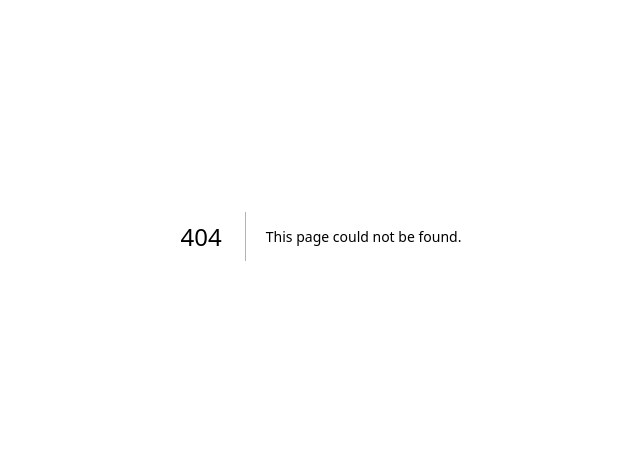
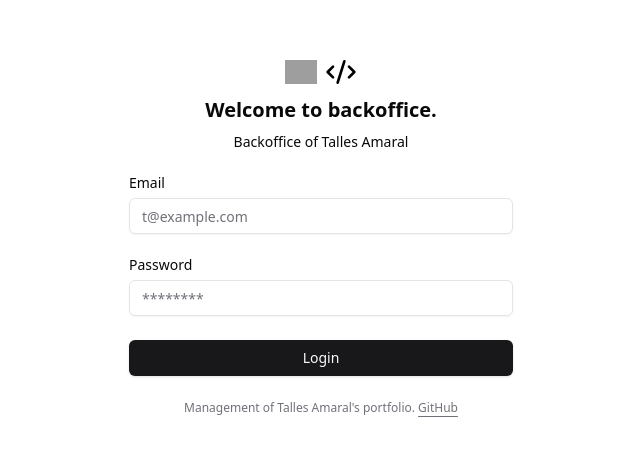
Before and after one commit to tlsamaral/tallesamaral.dev, a Next.js app: page /backoffice/sign-in in a window 1280 px wide. Before the commit this address had no page. Shown: the part 164-620 px from the top of the page, without its empty margins (319-959 px from the left). Built offline with nearby package versions, Linux system fonts and the light colour scheme; no server answers; grey boxes are pictures that could not be loaded.

Commit message:
feat: backoffice components

```diff
--- /dev/null
+++ b/src/pages/backoffice/index.tsx
@@ -0,0 +1,7 @@
+export default function BackOffice() {
+  return (
+    <div className="flex min-h-svh flex-col items-center justify-center gap-6 bg-background p-6 md:p-10">
+      <h1 className="text-2xl font-bold">Backoffice</h1>
+    </div>
+  )
+}
--- /dev/null
+++ b/src/pages/backoffice/sign-in/_components/login-form.tsx
@@ -0,0 +1,129 @@
+import { CodeXml } from 'lucide-react'
+
+import { cn } from '@/lib/utils'
+import { Button } from '@/components/ui/button'
+import { Input } from '@/components/ui/input'
+import { Label } from '@/components/ui/label'
+import Image from 'next/image'
+import { useForm } from 'react-hook-form'
+import { z } from 'zod'
+import { zodResolver } from '@hookform/resolvers/zod'
+import api from '@/lib/axios'
+import { toast } from 'sonner'
+import { isAxiosError } from 'axios'
+import { useRouter } from 'next/router'
+
+const authUserSchema = z.object({
+  email: z.string().email('This is not a valid email'),
+  password: z
+    .string()
+    .min(3, { message: 'Password must be at least 3 characters' }),
+})
+
+type AuthUser = z.infer<typeof authUserSchema>
+
+export function LoginForm({
+  className,
+  ...props
+}: React.ComponentPropsWithoutRef<'div'>) {
+  const {
+    register,
+    handleSubmit,
+    formState: { errors, isSubmitting },
+  } = useForm<AuthUser>({
+    resolver: zodResolver(authUserSchema),
+  })
+
+  const router = useRouter()
+
+  async function handleSignIn({ email, password }: AuthUser) {
+    try {
+      const response = await api.post('/user/auth', { email, password })
+      toast.success(`Welcome, ${response.data.name}`)
+
+      await router.push('/backoffice')
+    } catch (err) {
+      if (isAxiosError(err)) {
+        if (err.response?.status === 400) {
+          toast.error('Email or password is incorrect')
+          return
+        }
+
+        if (err.response?.status === 401) {
+          toast.error('Email or password is incorrect')
+          return
+        }
+
+        if (err.response?.status === 500) {
+          toast.error('Internal server error')
+        }
+      }
+    }
+  }
+
+  return (
+    <div className={cn('flex flex-col gap-6', className)} {...props}>
+      <form onSubmit={handleSubmit(handleSignIn)}>
+        <div className="flex flex-col gap-6">
+          <div className="flex flex-col items-center gap-2">
+            <div className="flex items-center justify-center gap-2">
+              <Image
+                src="https://res.cloudinary.com/duwaccahn/image/upload/v1738235456/my-profile-p_k6ckh1.png"
+                alt="Talles Amaral | Profile"
+                width={32}
+                height={32}
+              />
+              <CodeXml className="h-8 w-8 text-black" />
+              <span className="sr-only">Talles Amaral.</span>
+            </div>
+            <h1 className="text-xl font-bold">Welcome to backoffice.</h1>
+            <div className="text-center text-sm">
+              Backoffice of Talles Amaral
+            </div>
+          </div>
+          <div className="flex flex-col gap-6">
+            <div className="grid gap-2">
+              <Label htmlFor="email">Email</Label>
+              <Input
+                id="email"
+                type="email"
+                placeholder="t@example.com"
+                {...register('email')}
+              />
+              {errors.email && (
+                <p className="text-sm text-red-600">{errors.email.message}</p>
+              )}
+            </div>
+            <div className="grid gap-2">
+              <Label htmlFor="password">Password</Label>
+              <Input
+                id="password"
+                type="password"
+                placeholder="********"
+                {...register('password')}
+              />
+              {errors.password && (
+                <p className="text-sm text-red-600">
+                  {errors.password.message}
+                </p>
+              )}
+            </div>
+            <Button type="submit" className="w-full" disabled={isSubmitting}>
+              Login
+            </Button>
+          </div>
+        </div>
+      </form>
+      <div className="text-balance text-center text-xs text-muted-foreground [&_a]:underline [&_a]:underline-offset-4 hover:[&_a]:text-primary  ">
+        Management of Talles Amaral&apos;s portfolio.{' '}
+        <a
+          href="https://github.com/tlsamaral/tallesamaral.dev"
+          target="_blank"
+          rel="noreferrer"
+        >
+          GitHub
+        </a>
+      </div>
+    </div>
+  )
+}
--- /dev/null
+++ b/src/pages/backoffice/sign-in/index.tsx
@@ -0,0 +1,11 @@
+import { LoginForm } from './_components/login-form'
+
+export default function LoginPage() {
+  return (
+    <div className="flex min-h-svh flex-col items-center justify-center gap-6 bg-background p-6 md:p-10">
+      <div className="w-full max-w-sm">
+        <LoginForm />
+      </div>
+    </div>
+  )
+}
```
